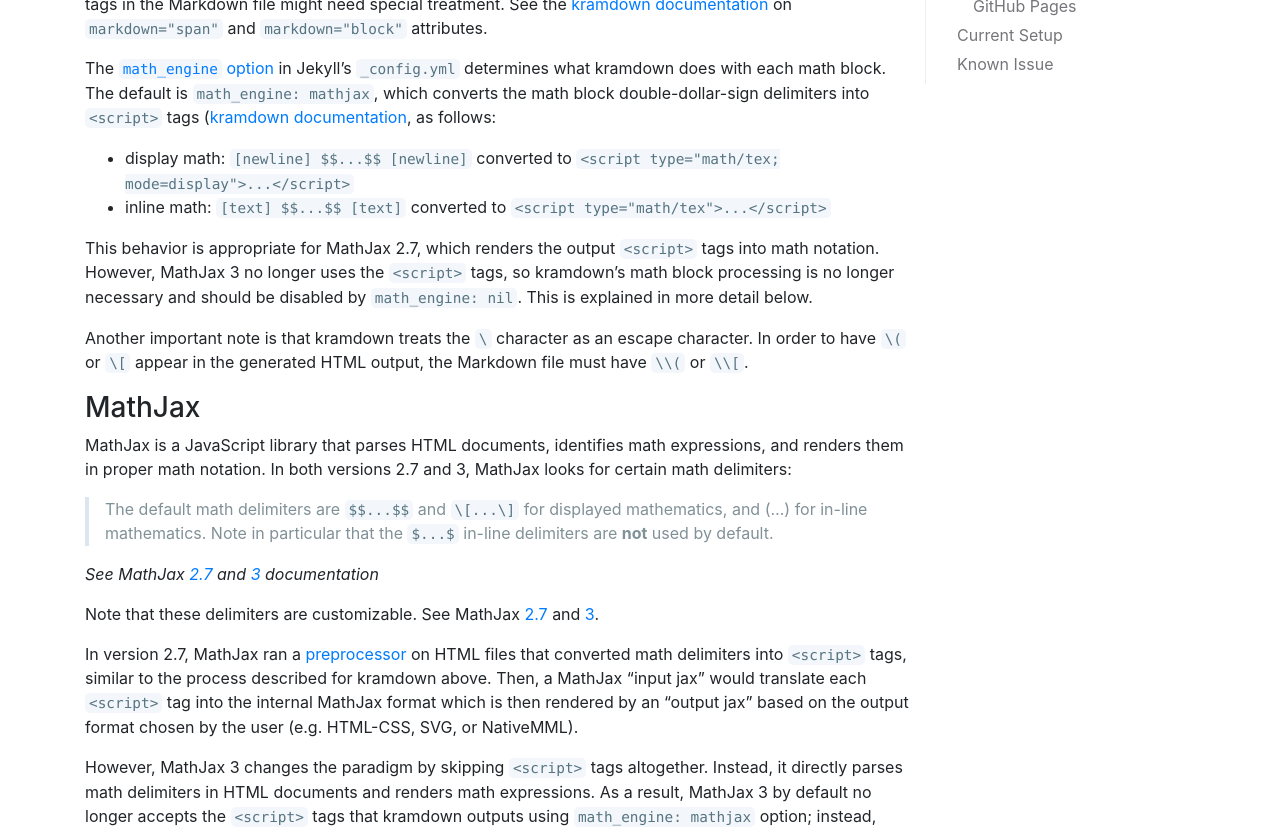
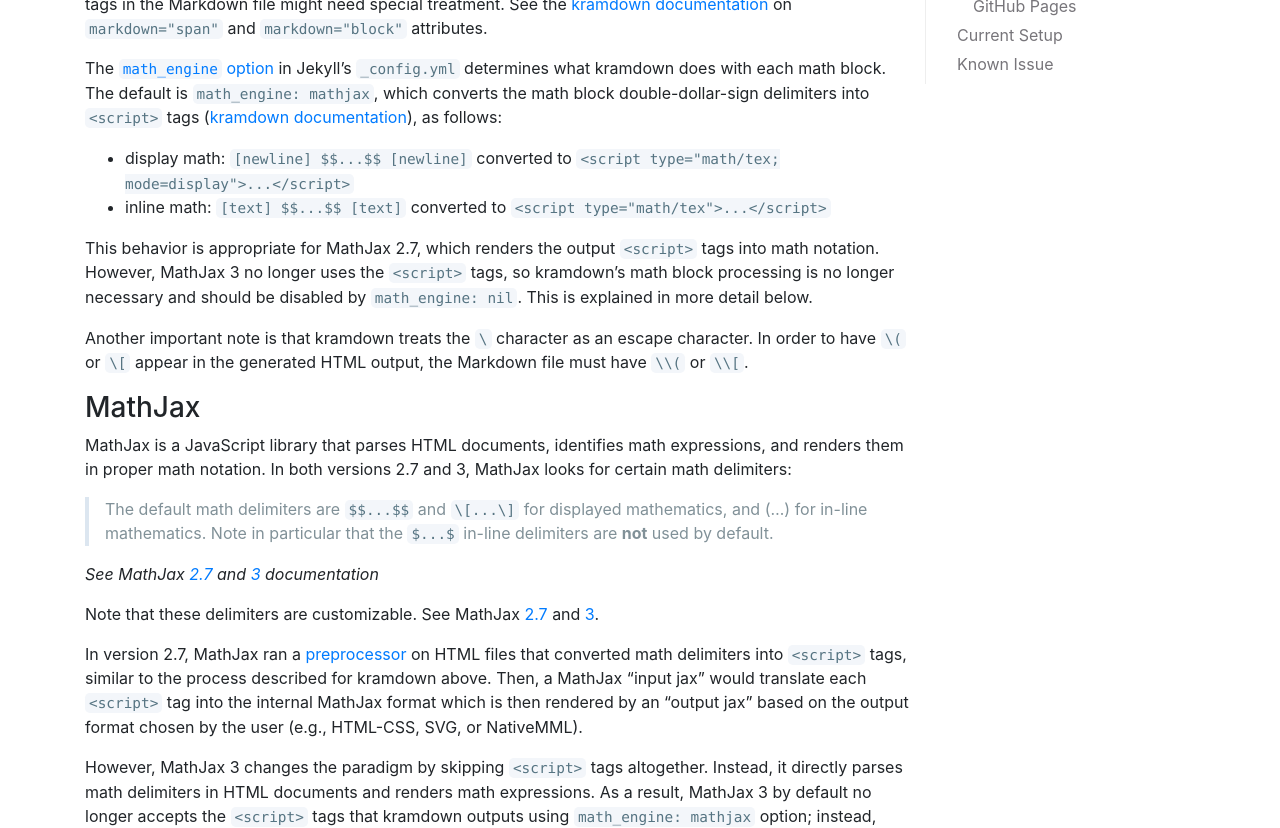
Before and after one commit to chrisyeh96/chrisyeh96.github.io, a Jekyll site: the page built from _posts/2020-03-29-mathjax3.md, in a window 1280 px wide and 1400 px high, scrolled down 551 px. Shown: the part 153-981 px from the top of the window. Built offline with Jekyll 4.4.1, drawn with Linux system fonts in a browser that asks for light colours.

Commit message:
MathJax3: minor typo fixes

```diff
--- a/_posts/2020-03-29-mathjax3.md
+++ b/_posts/2020-03-29-mathjax3.md
@@ -16,7 +16,7 @@
 
 There is one caveat: `$$`-enclosed text that appears between an explicit pair of opening and closing HTML tags in the Markdown file might need special treatment. See the [kramdown documentation](https://kramdown.gettalong.org/syntax.html#html-blocks) on `markdown="span"` and `markdown="block"` attributes.
 
-The [`math_engine` option](https://kramdown.gettalong.org/options.html) in Jekyll's `_config.yml` determines what kramdown does with each math block. The default is `math_engine: mathjax`, which converts the math block double-dollar-sign delimiters into `<script>` tags ([kramdown documentation](https://kramdown.gettalong.org/math_engine/mathjax.html), as follows:
+The [`math_engine` option](https://kramdown.gettalong.org/options.html) in Jekyll's `_config.yml` determines what kramdown does with each math block. The default is `math_engine: mathjax`, which converts the math block double-dollar-sign delimiters into `<script>` tags ([kramdown documentation](https://kramdown.gettalong.org/math_engine/mathjax.html)), as follows:
 - display math: `[newline] $$...$$ [newline]` converted to `<script type="math/tex; mode=display">...</script>`
 - inline math: `[text] $$...$$ [text]` converted to `<script type="math/tex">...</script>`
 
@@ -35,7 +35,7 @@
 
 Note that these delimiters are customizable. See MathJax [2.7](https://docs.mathjax.org/en/v2.7-latest/tex.html#tex-and-latex-math-delimiters) and [3](https://docs.mathjax.org/en/v3.0-latest/input/tex/delimiters.html).
 
-In version 2.7, MathJax ran a [preprocessor](https://docs.mathjax.org/en/v2.7-latest/advanced/model.html) on HTML files that converted math delimiters into `<script>` tags, similar to the process described for kramdown above. Then, a MathJax "input jax" would translate each `<script>` tag into the internal MathJax format which is then rendered by an "output jax" based on the output format chosen by the user (e.g. HTML-CSS, SVG, or NativeMML).
+In version 2.7, MathJax ran a [preprocessor](https://docs.mathjax.org/en/v2.7-latest/advanced/model.html) on HTML files that converted math delimiters into `<script>` tags, similar to the process described for kramdown above. Then, a MathJax "input jax" would translate each `<script>` tag into the internal MathJax format which is then rendered by an "output jax" based on the output format chosen by the user (e.g., HTML-CSS, SVG, or NativeMML).
 
 However, MathJax 3 changes the paradigm by skipping `<script>` tags altogether. Instead, it directly parses math delimiters in HTML documents and renders math expressions. As a result, MathJax 3 by default no longer accepts the `<script>` tags that kramdown outputs using `math_engine: mathjax` option; instead, kramdown's math block processing should be disabled by setting `math_engine: nil` in order to function properly with MathJax 3. As a [workaround](https://docs.mathjax.org/en/latest/upgrading/v2.html#changes-in-the-mathjax-api), MathJax 3 can also be extended to work with HTML documents that already have `<script>` tags by adding an action to its `renderActions` option. The first element in the list corresponding to the `findScript` key is a number indicating the priority that the action runs. For reference, MathJax 3's standard parsing is done using the `find` action with a priority of 10.
 
@@ -101,4 +101,4 @@
 
 ## Known Issue
 
-Because the `findScript` action is called separately from `find`, different math expressions are parsed at different times. Suppose the `findScript` action is called before `find`, as illustrated in the example above. As a result, if there are new commands or operators (*e.g.* `\newcommand{\bx}{\mathbf{x}}`) that are used by a math expression parsed by `findScript` but defined within an expression parsed by `find`, then the expression will fail to display properly.
+Because the `findScript` action is called separately from `find`, different math expressions are parsed at different times. Suppose the `findScript` action is called before `find`, as illustrated in the example above. As a result, if there are new commands or operators (*e.g.*, `\newcommand{\bx}{\mathbf{x}}`) that are used by a math expression parsed by `findScript` but defined within an expression parsed by `find`, then the expression will fail to display properly.
```
